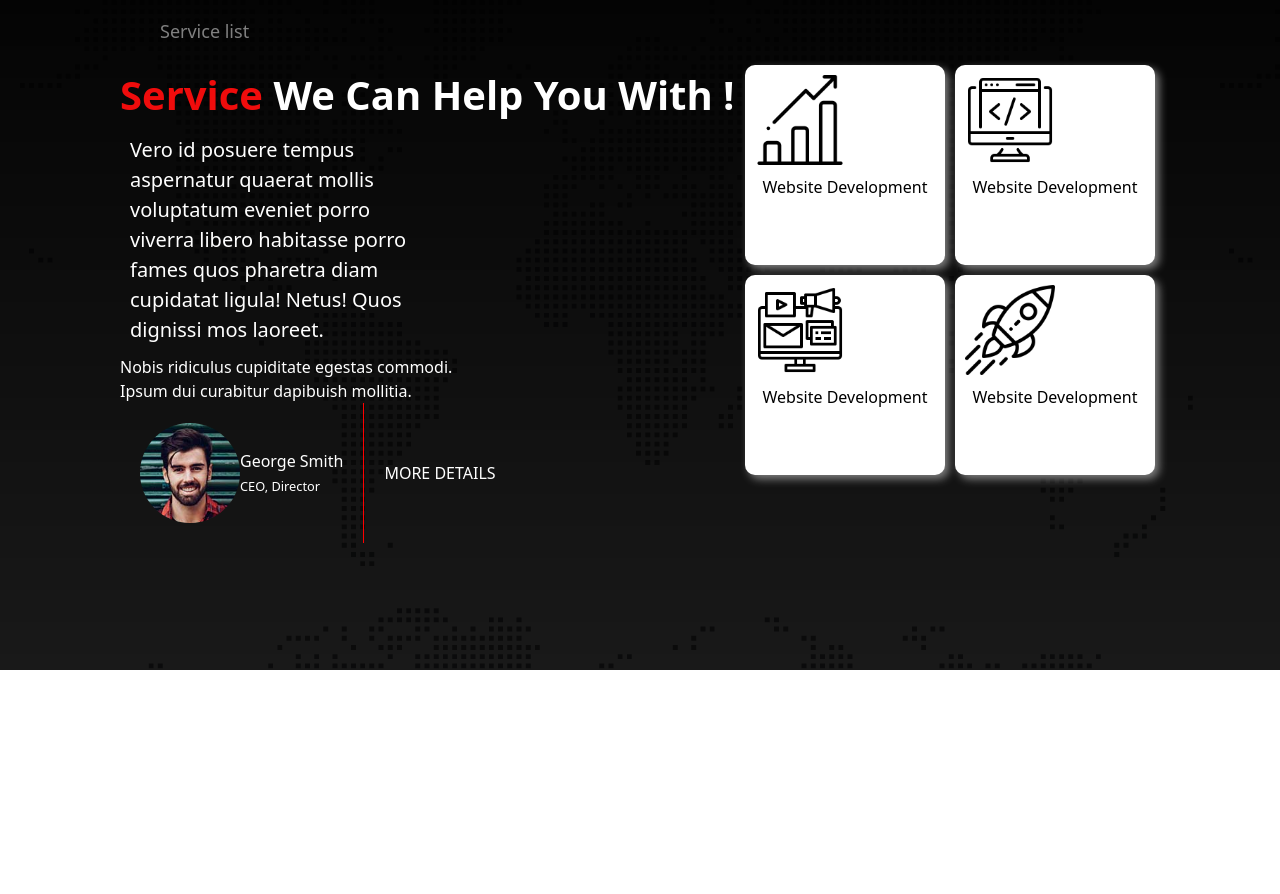
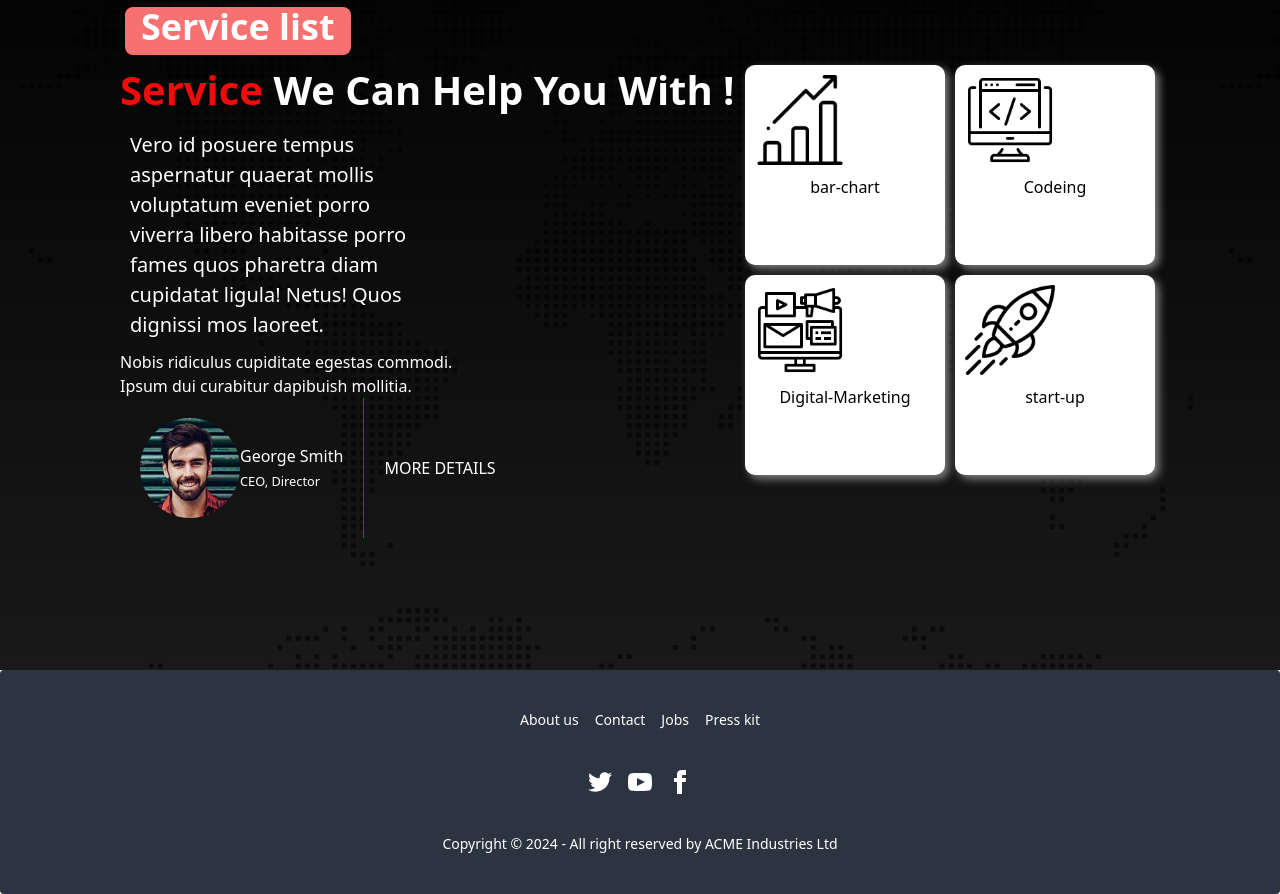
Before and after one commit to mhrocky5683/Digital-Agency, a plain HTML site: page index.html in a window 1280 px wide. Shown: the part 1015-1909 px from the top of the page. Before the commit the page ends 1685 px from the top, so only its background shows below. Drawn offline with nearby package versions, Linux system fonts and the light colour scheme.

Commit message:
added footer section

```diff
--- a/index.html
+++ b/index.html
@@ -7,6 +7,10 @@
         <meta name="viewport" content="width=device-width, initial-scale=1.0" />
         <title>Digital</title>
         <link rel="stylesheet" href="style.css" />
+
+        <link href="https://cdn.jsdelivr.net/npm/daisyui@4.7.2/dist/full.min.css" rel="stylesheet" type="text/css" />
+        <script src="https://cdn.tailwindcss.com"></script>
+
 
         <!-- tailwain section -->
 
@@ -70,7 +74,7 @@
             <div class="service-container">
                 <div class="service-left-container">
                     <div class="service-details">
-                        <button class="btn service-btn">Service list</button>
+                        <button class="btn service-btn text-4xl  bg-red-400 text-white pt-0">Service list</button>
                         <h1 class="service-title">
                             <span class="primary">Service</span> We Can Help You With !
                         </h1>
@@ -97,29 +101,62 @@
                 <div class="service-right-container">
                     <div class="services">
                         <div class="service-up">
+                            <!-- service section  1  -->
+
                             <div class="service">
                                 <img class="service-logo" src="./icons/bar-chart.png" alt="" />
-                                <h3>Website Development</h3>
+                                <h3>bar-chart</h3>
                             </div>
+                            <!-- service section 2 -->
+
                             <div class="service">
                                 <img class="service-logo" src="./icons/coding.png" alt="" />
-                                <h3>Website Development</h3>
+                                <h3>Codeing</h3>
                             </div>
                         </div>
+                        <!-- service section 3 -->
+
                         <div class="service-down">
                             <div class="service">
                                 <img class="service-logo" src="./icons/digital-marketing.png" alt="" />
-                                <h3>Website Development</h3>
+                                <h3>Digital-Marketing</h3>
                             </div>
+                            <!-- service section 4 -->
+
                             <div class="service">
                                 <img class="service-logo" src="./icons/startup.png" alt="" />
-                                <h3>Website Development</h3>
+                                <h3>start-up</h3>
                             </div>
                         </div>
                     </div>
                 </div>
             </div>
+            <section>
+
+
+
+            </section>
         </main>
+
+
+        <footer class="footer footer-center p-10 bg-neutral text-white text-base-content rounded">
+            <nav class="grid grid-flow-col gap-4">
+              <a class="link link-hover">About us</a>
+              <a class="link link-hover">Contact</a>
+              <a class="link link-hover">Jobs</a>
+              <a class="link link-hover">Press kit</a>
+            </nav>
+            <nav>
+              <div class="grid grid-flow-col gap-4">
+                <a><svg xmlns="http://www.w3.org/2000/svg" width="24" height="24" viewBox="0 0 24 24" class="fill-current"><path d="M24 4.557c-.883.392-1.832.656-2.828.775 1.017-.609 1.798-1.574 2.165-2.724-.951.564-2.005.974-3.127 1.195-.897-.957-2.178-1.555-3.594-1.555-3.179 0-5.515 2.966-4.797 6.045-4.091-.205-7.719-2.165-10.148-5.144-1.29 2.213-.669 5.108 1.523 6.574-.806-.026-1.566-.247-2.229-.616-.054 2.281 1.581 4.415 3.949 4.89-.693.188-1.452.232-2.224.084.626 1.956 2.444 3.379 4.6 3.419-2.07 1.623-4.678 2.348-7.29 2.04 2.179 1.397 4.768 2.212 7.548 2.212 9.142 0 14.307-7.721 13.995-14.646.962-.695 1.797-1.562 2.457-2.549z"></path></svg></a>
+                <a><svg xmlns="http://www.w3.org/2000/svg" width="24" height="24" viewBox="0 0 24 24" class="fill-current"><path d="M19.615 3.184c-3.604-.246-11.631-.245-15.23 0-3.897.266-4.356 2.62-4.385 8.816.029 6.185.484 8.549 4.385 8.816 3.6.245 11.626.246 15.23 0 3.897-.266 4.356-2.62 4.385-8.816-.029-6.185-.484-8.549-4.385-8.816zm-10.615 12.816v-8l8 3.993-8 4.007z"></path></svg></a>
+                <a><svg xmlns="http://www.w3.org/2000/svg" width="24" height="24" viewBox="0 0 24 24" class="fill-current"><path d="M9 8h-3v4h3v12h5v-12h3.642l.358-4h-4v-1.667c0-.955.192-1.333 1.115-1.333h2.885v-5h-3.808c-3.596 0-5.192 1.583-5.192 4.615v3.385z"></path></svg></a>
+              </div>
+            </nav>
+            <aside>
+              <p>Copyright © 2024 - All right reserved by ACME Industries Ltd</p>
+            </aside>
+          </footer>
 
 
     </body>
```
Lines whose indentation alone changed are shown as unchanged.
